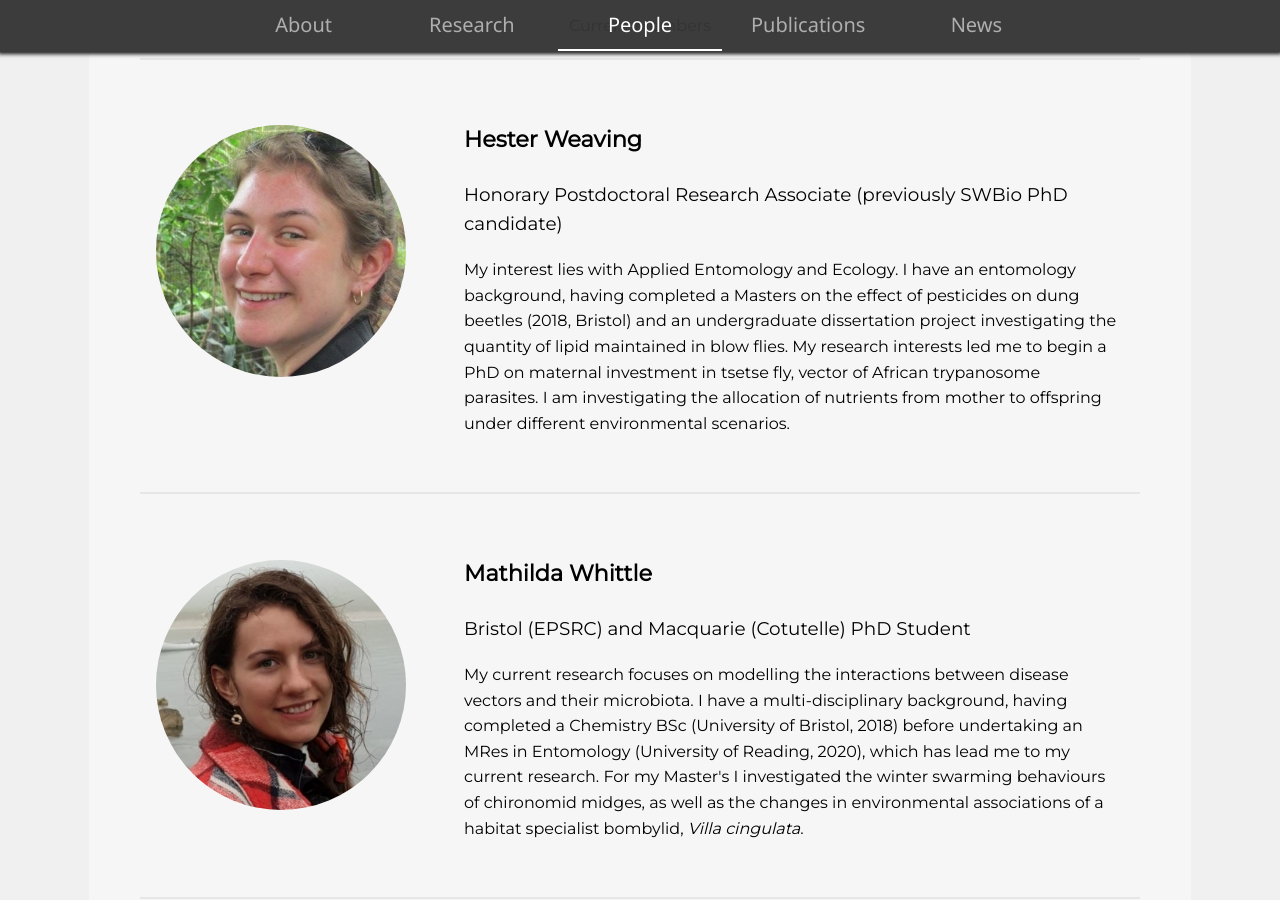
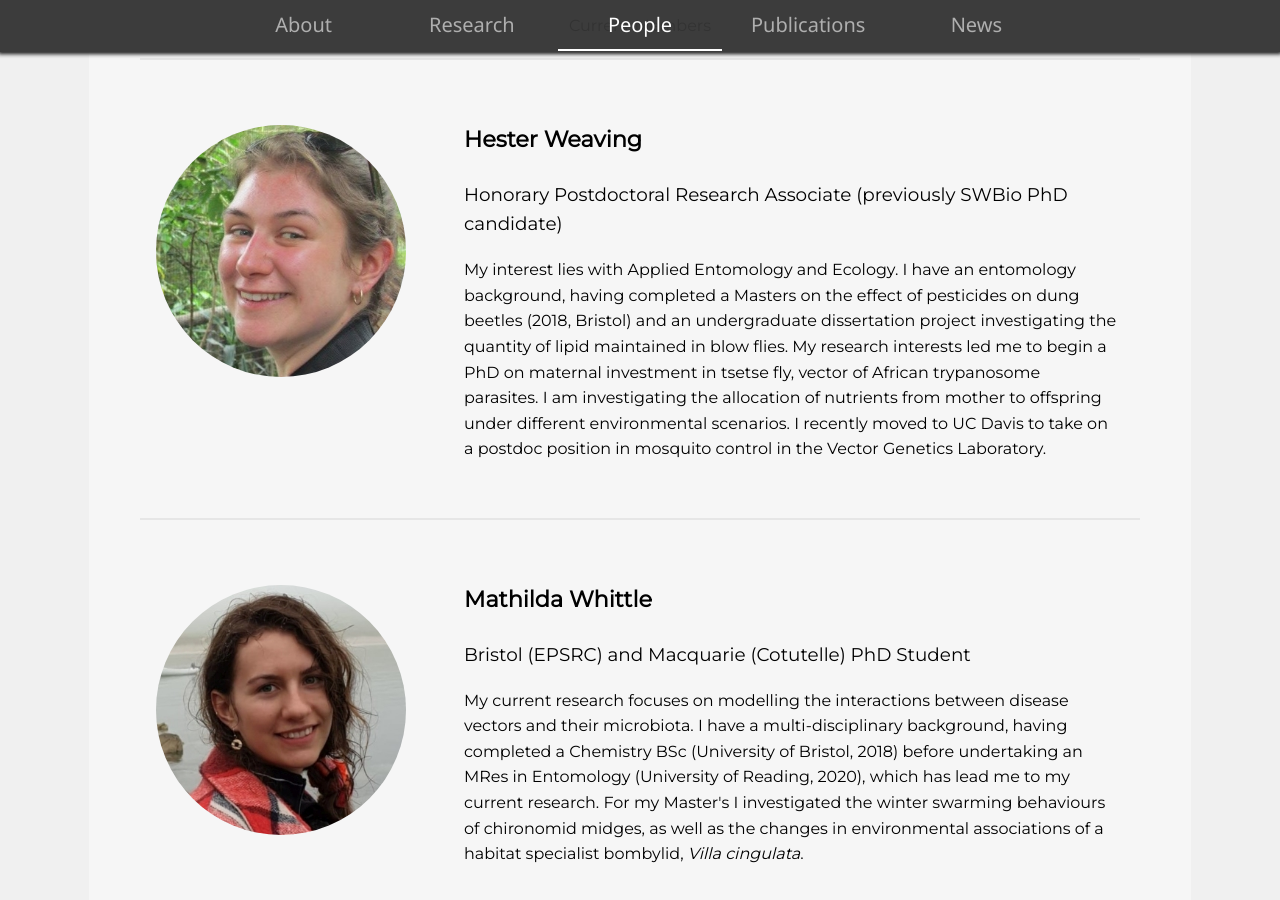
Before and after one commit to evelab/evelab.github.io, a Jekyll site: the page built from people.html, in a window 1280 px wide and 900 px high, scrolled down 742 px. Built offline with Jekyll 4.4.1, drawn with Linux system fonts in a browser that asks for light colours; some of the changed text lies outside the part shown.

Commit message:
News and other updates

```diff
--- a/people.html
+++ b/people.html
@@ -49,7 +49,7 @@
       <p class='name'>Hester Weaving</p>
       <p class='title'>Honorary Postdoctoral Research Associate (previously SWBio PhD candidate)</p>
       <p>
-        My interest lies with Applied Entomology and Ecology. I have an entomology background, having completed a Masters on the effect of pesticides on dung beetles (2018, Bristol) and an undergraduate dissertation project investigating the quantity of lipid maintained in blow flies. My research interests led me to begin a PhD on maternal investment in tsetse fly, vector of African trypanosome parasites. I am investigating the allocation of nutrients from mother to offspring under different environmental scenarios.
+        My interest lies with Applied Entomology and Ecology. I have an entomology background, having completed a Masters on the effect of pesticides on dung beetles (2018, Bristol) and an undergraduate dissertation project investigating the quantity of lipid maintained in blow flies. My research interests led me to begin a PhD on maternal investment in tsetse fly, vector of African trypanosome parasites. I am investigating the allocation of nutrients from mother to offspring under different environmental scenarios. I recently moved to UC Davis to take on a postdoc position in mosquito control in the Vector Genetics Laboratory.
       </p>
     </section>
   </div>
@@ -111,7 +111,7 @@
     <section class='text'>
       <img class='image-small' src='images/people/harry_layfield.jpg' alt='Harry Layfield'>
       <p class='name'>Harry Layfield</p>
-      <p class='title'>Research Technician</p>
+      <p class='title'>Honorary Research Associate</p>
       <p>
         My research interests are primarily based on utilising genomic tools to answer key ecological and evolutionary questions about invertebrates. My work in the EVE lab investigates how heat stress can influence pregnancy in the cockroach <i>Diploptera punctata</i>. Specifically, by investigating the impacts of heat stress in gene expression and regulation across the different life stages. My PhD focussed on the diversity and speciation of invertebrates in freshwater ecosystems using environmental DNA metabarcoding and whole genome sequencing.
       </p>
@@ -150,6 +150,22 @@
     </section>
   </div>
 
+  <br>
+  <div class='break'> </div>
+  <br>
+
+  <div id='block'>
+    <img class='image-big' src='images/people/callum_mclellan.jpg' alt='Callum McLellan'>
+    <section class='text'>
+      <img class='image-small' src='images/people/callum_mclellan.jpg' alt='Callum McLellan'>
+      <p class='name'>Callum McLellan</p>
+      <p class='title'>Postdoctoral Research Associate</p>
+      <p>
+        During my undergraduate course at the University of Bristol I became fascinated with the evolution of warning colouration and anti-predator behaviour. After graduating, I stayed at Bristol to pursue my interest in behavioural ecology with a Masters by Research investigating how avian predators learn to avoid distasteful, warningly coloured prey. I then went on to follow my interests in evolutionary ecology with a PhD project in the EBaB lab, studying the evolution of grouping behaviour using larval Lepidoptera as a model system. I am now excited to undertake a Postdoc with the EVE lab, investigating the effects of environmental factors on physiological and behavioural changes during insect development, including thermal fertility limits in tsetse.
+      </p>
+    </section>
+  </div>
+
 </section>
 
 <section id='alumni'>
--- a/publications.html
+++ b/publications.html
@@ -16,6 +16,8 @@
 <br>
 
 <section class='publications'>
+
+  <p>Elliott, H.R., Bennett, C.L., Caramaschi, D., and <b>English, S.</b> (2024). Negative association between higher maternal pre-pregnancy body mass index and breastfeeding outcomes is not mediated by DNA methylation. <i>Scientific Reports</i>, 14, 14675. <a href='https://doi.org/10.1038/s41598-024-65605-0' target='_blank'>DOI: 10.1038/s41598-024-65605-0</a></p>
 
   <p><b>Weaving, H.</b>, Terblanche, J.S., and <b>English, S.</b> (2024). Heatwaves are detrimental to fertility in the viviparous tsetse fly. <i>Proceedings of the Royal Society B</i>, 291, 20232710. <a href='https://doi.org/10.1098/rspb.2023.2710' target='_blank'>DOI: 10.1098/rspb.2023.2710</a></p>
 
```
Also changed, not shown: news-events/news.json (+21 -0 lines), sitemap.xml (+4 -4 lines), Gemfile.lock, images/people/callum_mclellan.jpg (added).
